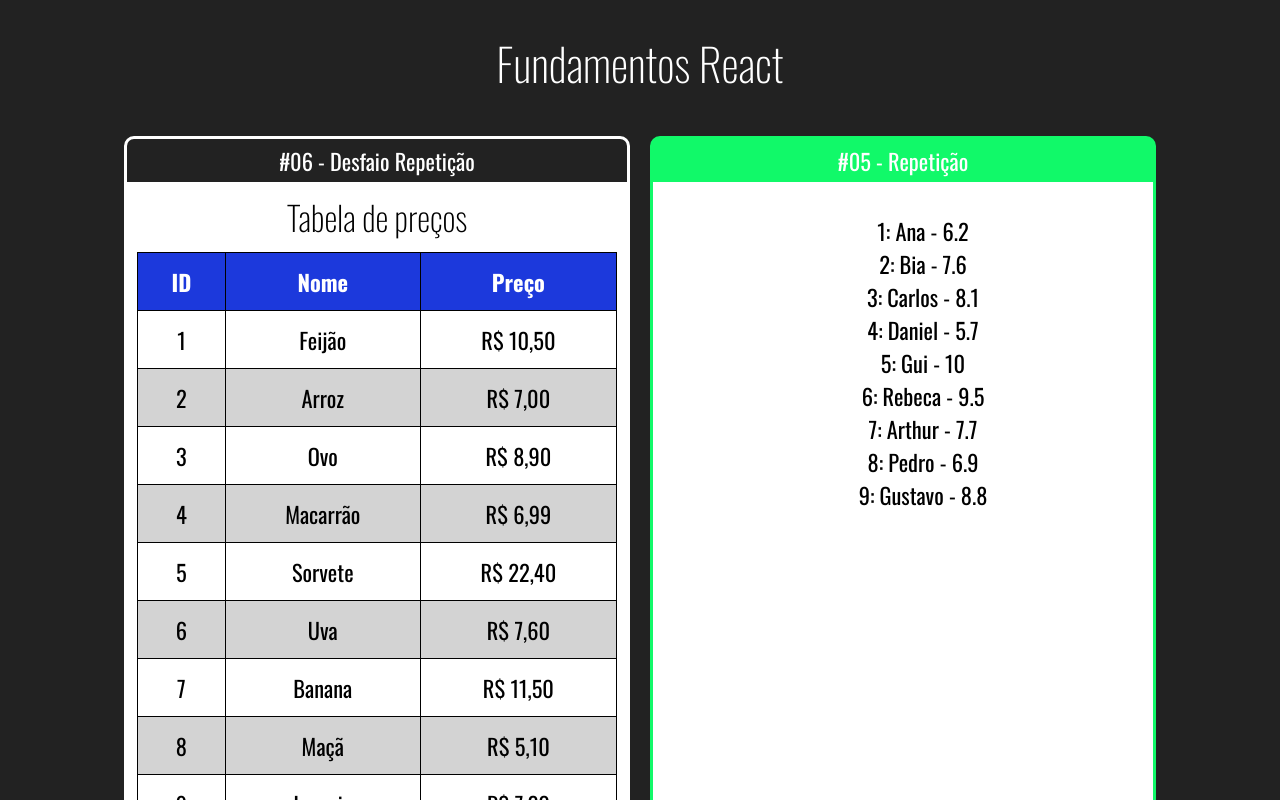
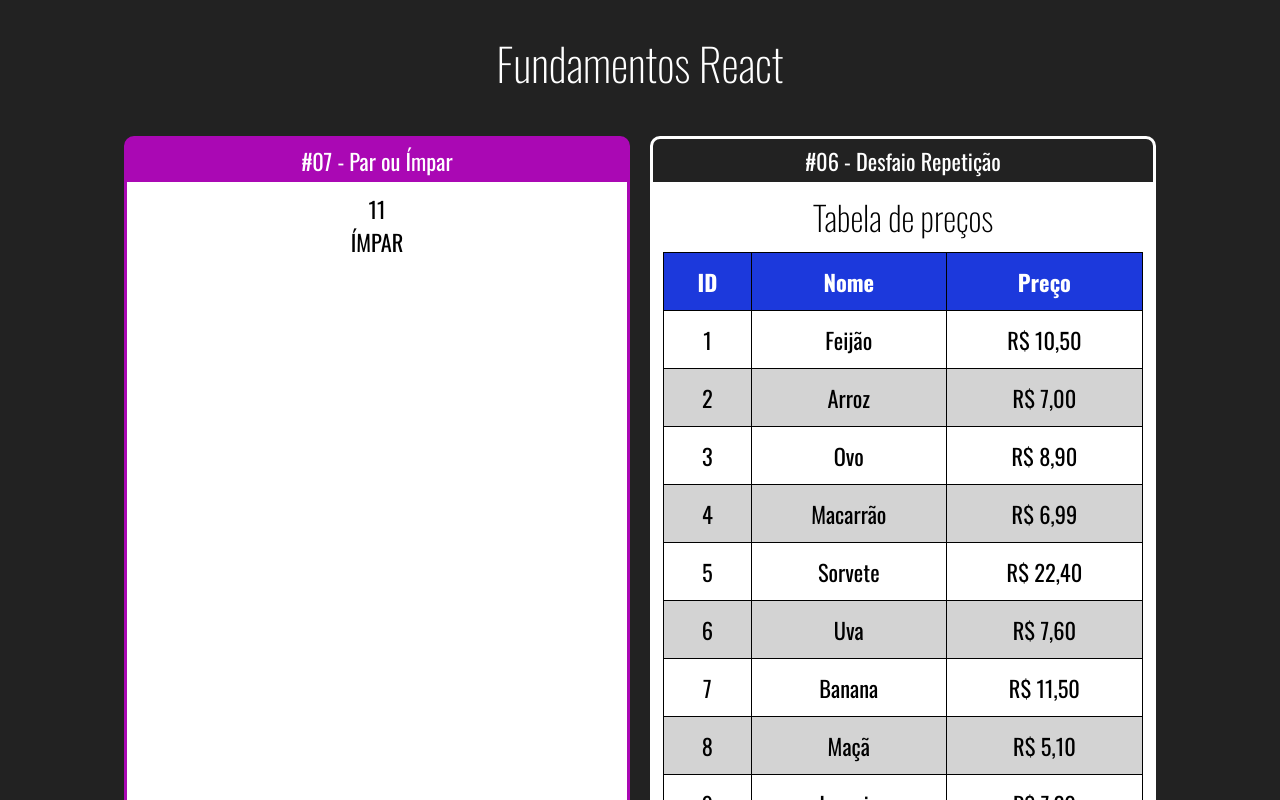
Before and after one commit to Guilher-Melo/Curso-React, a React (Create React App) app: page / in a window 1280 px wide. Shown: the top 800 px of the page. Built offline with nearby package versions, Linux system fonts and the light colour scheme.

Commit message:
Componente condicional

```diff
--- a/src/App.jsx
+++ b/src/App.jsx
@@ -10,12 +10,17 @@ import Familia from "./components/basicos/Familia";
 import FamiliaMembro from "./components/basicos/FamiliaMembro";
 import ListaALunos from "./components/repeticao/ListaAlunos";
 import TabelaProdutos from "./components/repeticao/TabelaProdutos";
+import ParImpar from "./components/condicional/ParImpar";
 
 
 export default () => (
   <div className="app">
     <h1>Fundamentos React</h1>
     <div className="cards">
+
+    <Card titulo="#07 - Par ou Ímpar" color="#AA08B4">
+        <ParImpar numero={11} />
+      </Card>
 
       <Card titulo="#06 - Desfaio Repetição" color="#11F29">
         <TabelaProdutos />
--- /dev/null
+++ b/src/components/condicional/ParImpar.jsx
@@ -0,0 +1,12 @@
+import React from "react";
+
+export default function ParImpar (props) {
+  const isPar = props.numero % 2 === 0;
+
+  return (
+    <div>
+      <div>{ props.numero }</div>
+        { isPar ? <span>PAR</span> : <span>ÍMPAR</span> }
+    </div>
+  )
+}
```
